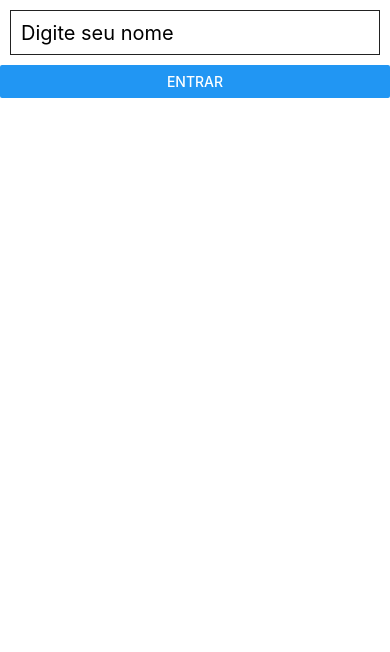
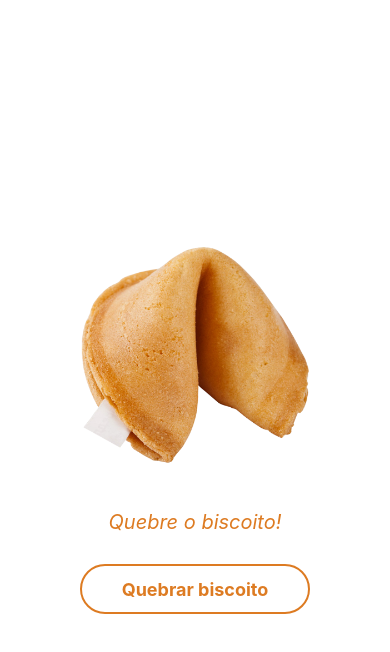
Before and after one commit to Ohodrax/react-native-course, a React Native app: screen / in a window 390 px wide. Shown: the top 652 px of the page. Built offline with nearby package versions, Linux system fonts and the light colour scheme.

Commit message:
Aula 21 - App biscoito da Sorte

```diff
--- a/App.js
+++ b/App.js
@@ -1,35 +1,58 @@
 import React, { Component } from "react";
-import { View, Text, StyleSheet, TextInput, Button } from 'react-native';
+import { View, Text, StyleSheet, Image, TouchableOpacity } from 'react-native';
 
 export default class App extends Component{
-  constructor(props){
+
+  constructor(props) {
     super(props);
 
     this.state = {
-      nome: '',
-      input: ''
-    }
+      textoFrase: 'Quebre o biscoito!',
+      img: require('./assets/biscoito.png'),
+    };
 
-    this.entrar = this.entrar.bind(this);
+    this.frases = [
+      'Siga os bons e aprenda com eles.',
+      'O bom-senso vale mais do que muito conselho.',
+      'O riso é a menor distância entre duas pessoas.',
+      'Deixe de lado as preocupações e seja feliz.',
+      'Realize o óbvio, pense no improvável e conquiste o impossível.',
+      'Acredite em milagres, mas não dependa deles.',
+      'A maior barreira para o sucesso é o medo do fracasso.'
+    ];
+
+    this.quebraBiscoito = this.quebraBiscoito.bind(this);
   }
 
+  quebraBiscoito() {
+    let numeroAleatorio = Math.floor(Math.random() * this.frases.length);
 
-  entrar() {
-    if (this.state.input == "") {
-      alert("Digite seu nome!");
-      return;
-    }
+    this.setState({
+      textoFrase: `"${this.frases[numeroAleatorio]}"`,
+      img: require('./assets/biscoitoAberto.png')
+    })
 
-    this.setState({nome: "Bem vindo: " + this.state.input})
+    setTimeout(() => {
+      this.setState({
+        textoFrase: `Quebre o biscoito!`,
+        img: require('./assets/biscoito.png')
+      })
+    }, 5000);
   }
 
   render(){
     return(
       <View style={styles.container}>
-        <TextInput style={styles.input} placeholder="Digite seu nome" underlineColorAndroid="transparent" onChangeText={ (texto) => this.setState({input: texto}) }/>
+        <Image style={styles.img} source={this.state.img}/>
 
-        <Button title="Entrar" onPress={this.entrar} />
-        <Text style={styles.texto}>{this.state.nome}</Text>
+        <Text style={styles.textoFrase}>{this.state.textoFrase}</Text>
+
+        <TouchableOpacity style={styles.botao} onPress={this.quebraBiscoito}>
+          <View style={styles.btnArea}>
+            <Text style={styles.btnTexto}>Quebrar biscoito</Text>
+          </View>
+        </TouchableOpacity>
+
       </View>
     );
   }
@@ -39,17 +62,36 @@
 const styles = StyleSheet.create({
   container: {
     flex: 1,
+    alignItems: 'center',
+    justifyContent: 'center'
   },
-  input: {
-    height: 45,
-    borderWidth: 1,
-    borderColor: '#222',
-    margin: 10,
+  img: {
+    width: 250,
+    height: 250
+  },
+  textoFrase: {
     fontSize: 20,
-    padding: 10,
+    color: '#dd7b22',
+    margin: 30,
+    fontStyle: 'italic',
+    textAlign: 'center'
   },
-  texto: {
-    textAlign: 'center',
-    fontSize: 25
+  botao: {
+    width: 230,
+    height: 50,
+    borderWidth: 2,
+    borderColor: '#dd7b22',
+    borderRadius: 25
+  },
+  btnArea: {
+    flex: 1,
+    flexDirection: 'row',
+    justifyContent: 'center',
+    alignItems: 'center'
+  },
+  btnTexto: {
+    fontSize: 18,
+    fontWeight: 'bold',
+    color: '#dd7b22'
   }
 })
```
Also changed, not shown: assets/biscoito.png (added), assets/biscoitoAberto.png (added).
